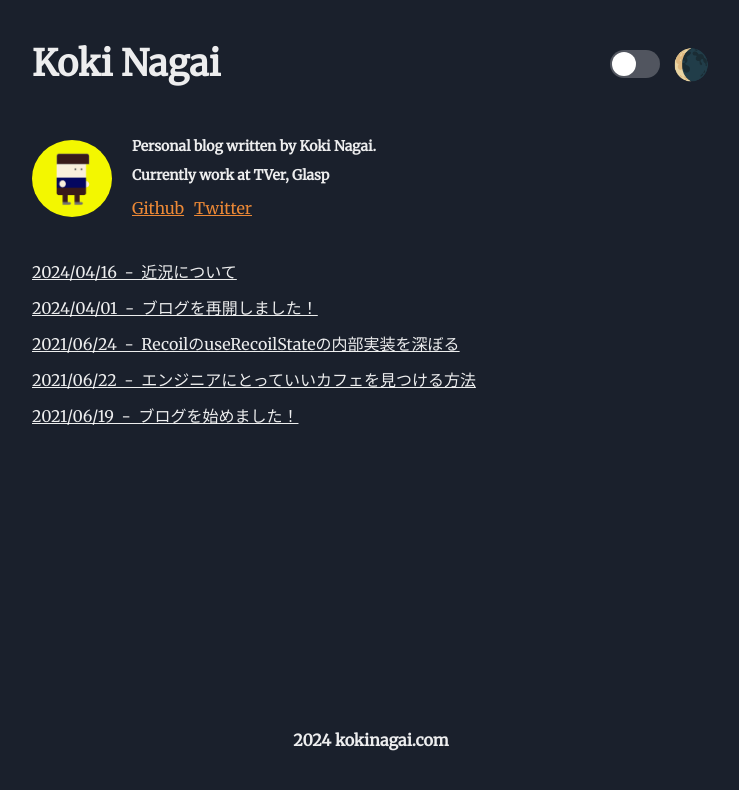
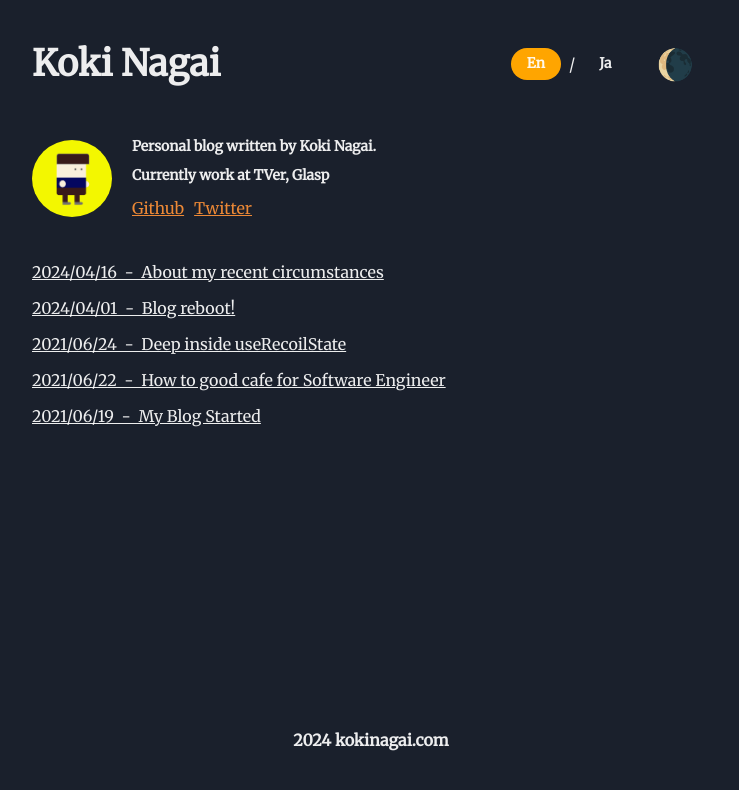
Before and after one commit to NagaiKoki/blog, a Next.js app: page / in a window 1280 px wide. Shown: the top 790 px of the page, without its empty margins (269-1008 px from the left). Built offline with nearby package versions, Linux system fonts and the light colour scheme.

Commit message:
feat: switch lang

```diff
--- a/package.json
+++ b/package.json
@@ -23,6 +23,7 @@
     "@vercel/analytics": "^1.2.2",
     "framer-motion": "^11.0.24",
     "next": "14.2.1",
+    "jotai": "^2.8.0",
     "react": "18.2.0",
     "react-dom": "18.2.0",
     "react-markdown": "^5.0.3",
--- a/src/components/layouts/Header.tsx
+++ b/src/components/layouts/Header.tsx
@@ -1,14 +1,36 @@
 import { useColorMode } from '@chakra-ui/color-mode';
-import { Heading, Switch } from '@chakra-ui/react';
+import { Button, Flex, Heading, Text } from '@chakra-ui/react';
 import Link from 'next/link';
 import { useRouter } from 'next/router';
-import React from 'react';
+import React, { useCallback } from 'react';
 
 import { TITLE } from '@/constants/title';
+import { useLang } from '@/stores/useLang';
+import { Lang } from '@/types/lang';
+
+const jaPattern = /\/ja\/(\d+)/;
+const enPattern = /\/en\/(\d+)/;
 
 export const Header: React.VFC = () => {
   const { colorMode, toggleColorMode } = useColorMode();
-  const { pathname } = useRouter();
+  const { pathname, replace } = useRouter();
+  const { lang: selectedLang, setLang } = useLang();
+
+  const handleOnChangeLang = useCallback(
+    async (lang: Lang) => {
+      setLang(lang);
+      if (lang === 'ja') {
+        if (enPattern.test(pathname) && lang === 'ja') {
+          await replace(pathname.replace(enPattern, '/ja/$1'));
+        }
+      } else {
+        if (jaPattern.test(pathname) && lang === 'en') {
+          await replace(pathname.replace(jaPattern, '/en/$1'));
+        }
+      }
+    },
+    [pathname, replace, setLang]
+  );
 
   return (
     <header>
@@ -25,18 +47,43 @@ export const Header: React.VFC = () => {
           {TITLE}
         </Heading>
       </Link>
-      <Switch
-        size="lg"
-        onChange={toggleColorMode}
-        colorScheme="yellow"
-        title="dd"
-        display="flex"
-        alignItems="center"
-      >
-        <Heading as="span" size="lg" paddingLeft="5px">
+      <Flex>
+        <Flex alignItems="center" marginRight="24px" gap={2}>
+          <Button
+            variant="ghost"
+            padding="2px 16px"
+            height="32px"
+            borderRadius="full"
+            fontSize="sm"
+            background={selectedLang === 'en' ? 'orange' : ''}
+            onClick={() => handleOnChangeLang('en')}
+          >
+            En
+          </Button>
+          <Text>/</Text>
+          <Button
+            variant="ghost"
+            padding="2px 16px"
+            borderRadius="full"
+            fontSize="sm"
+            height="32px"
+            background={selectedLang === 'ja' ? 'orange' : ''}
+            onClick={() => handleOnChangeLang('ja')}
+          >
+            Ja
+          </Button>
+        </Flex>
+        <Button
+          as="span"
+          fontSize="30px"
+          variant="goast"
+          cursor="pointer"
+          paddingLeft="5px"
+          onClick={toggleColorMode}
+        >
           {colorMode === 'dark' ? '🌘' : '🌞'}
-        </Heading>
-      </Switch>
+        </Button>
+      </Flex>
       <style jsx>{`
         header {
           display: flex;
--- a/src/pages/index.tsx
+++ b/src/pages/index.tsx
@@ -4,8 +4,11 @@ import Link from 'next/link';
 import { articleConfig } from '@/articles/config';
 import { Aside } from '@/components/layouts/Aside';
 import { Seo } from '@/components/layouts/Seo';
+import { useLang } from '@/stores/useLang';
 
 export default function Home() {
+  const { lang } = useLang();
+
   return (
     <main>
       <Seo />
@@ -19,14 +22,14 @@ export default function Home() {
           )
           .map(([key, value]) => {
             return (
-              <Link key={value.createdAt} href={`/ja/${key}`}>
+              <Link key={value.createdAt} href={`/${lang}/${key}`}>
                 <Text
                   as="span"
                   fontSize="16px"
                   textDecoration="underline"
                   whiteSpace="pre-wrap"
                 >
-                  {`${value.createdAt}${'  -  '}${value.title.ja}`}
+                  {`${value.createdAt}${'  -  '}${value.title[lang]}`}
                 </Text>
               </Link>
             );
--- /dev/null
+++ b/src/stores/useLang.ts
@@ -0,0 +1,16 @@
+import { useAtomValue, useSetAtom } from 'jotai';
+import { atomWithStorage } from 'jotai/utils';
+
+import { Lang } from '@/types/lang';
+
+export const langAtom = atomWithStorage<Lang>('lang', 'en');
+
+export const useLang = () => {
+  const lang = useAtomValue(langAtom);
+  const setLang = useSetAtom(langAtom);
+
+  return {
+    lang,
+    setLang
+  };
+};
```
Also changed, not shown: src/articles/en/5.md (+2 -2 lines), 2 other files (tests, documents, lock files or other folders).
